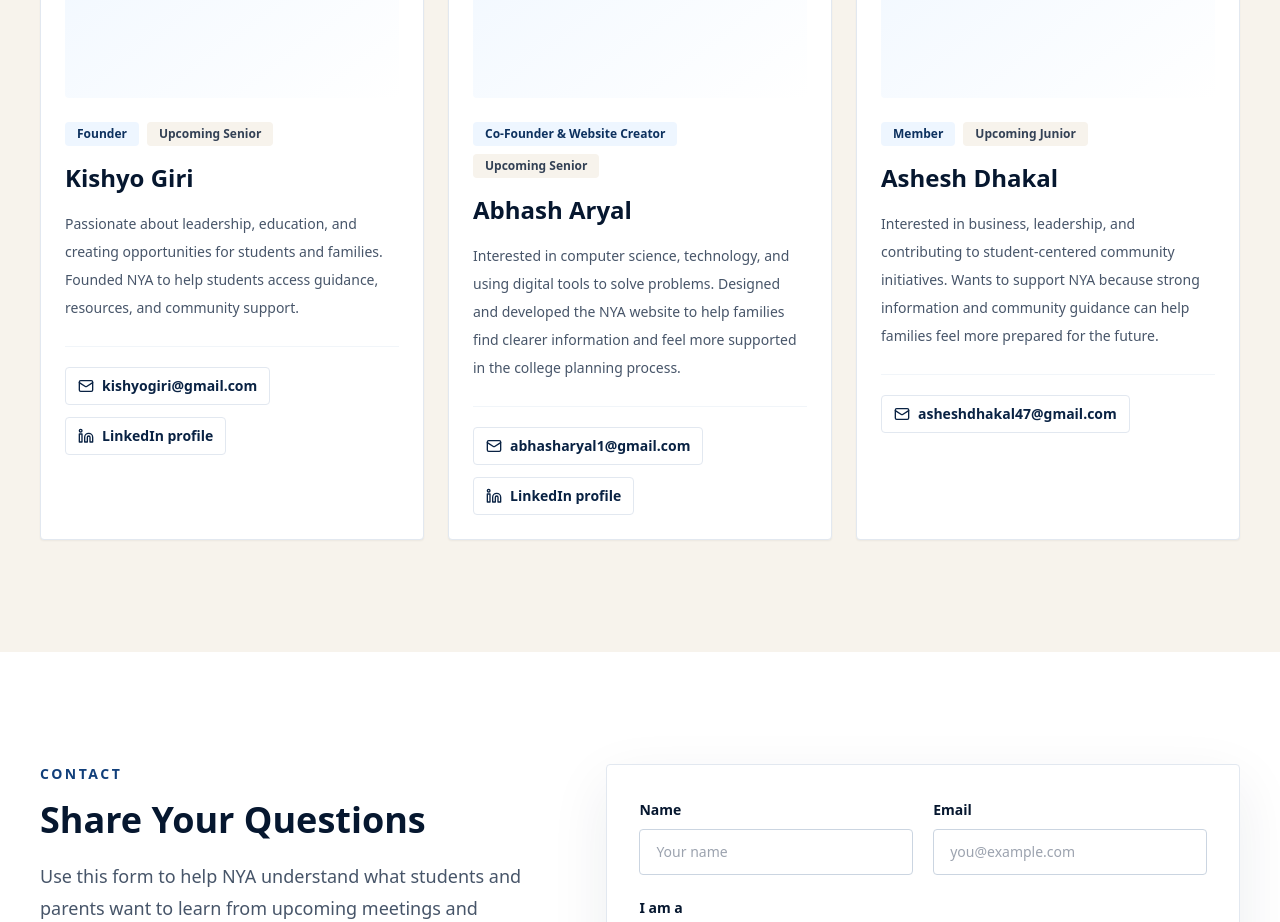
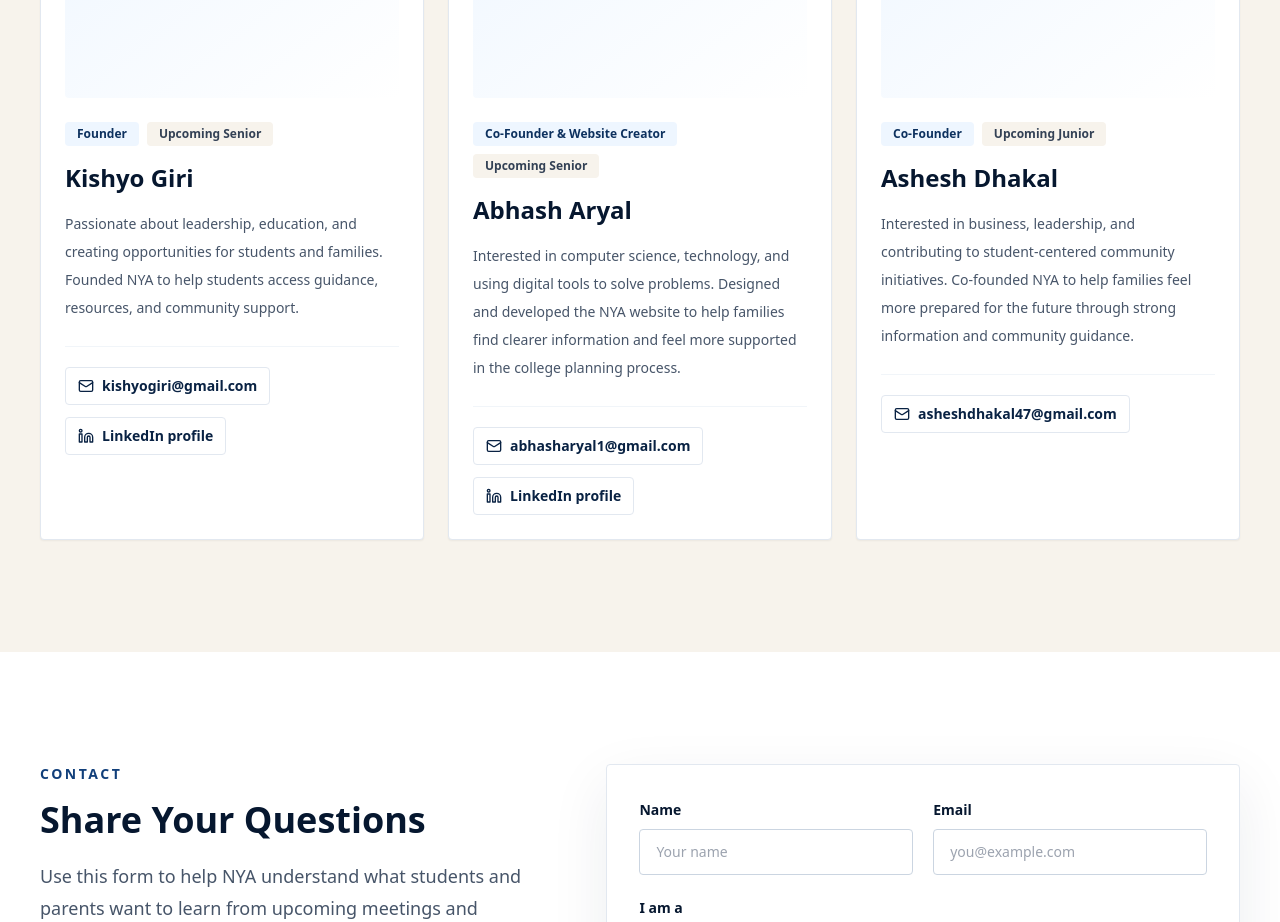
Before and after one commit to a-arya1/NEAM-Website, a Next.js app: page / in a window 1280 px wide. Shown: the part 5500-6422 px from the top of the page. Built offline with nearby package versions, Linux system fonts and the light colour scheme; no server answers.

Commit message:
Update Ashesh role to co-founder

```diff
--- a/app/page.tsx
+++ b/app/page.tsx
@@ -101,9 +101,9 @@ const members = [
   },
   {
     name: "Ashesh Dhakal",
-    role: "Member",
+    role: "Co-Founder",
     grade: "Upcoming Junior",
-    bio: "Interested in business, leadership, and contributing to student-centered community initiatives. Wants to support NYA because strong information and community guidance can help families feel more prepared for the future.",
+    bio: "Interested in business, leadership, and contributing to student-centered community initiatives. Co-founded NYA to help families feel more prepared for the future through strong information and community guidance.",
     email: "asheshdhakal47@gmail.com",
     linkedin: "",
     image: ""
```
